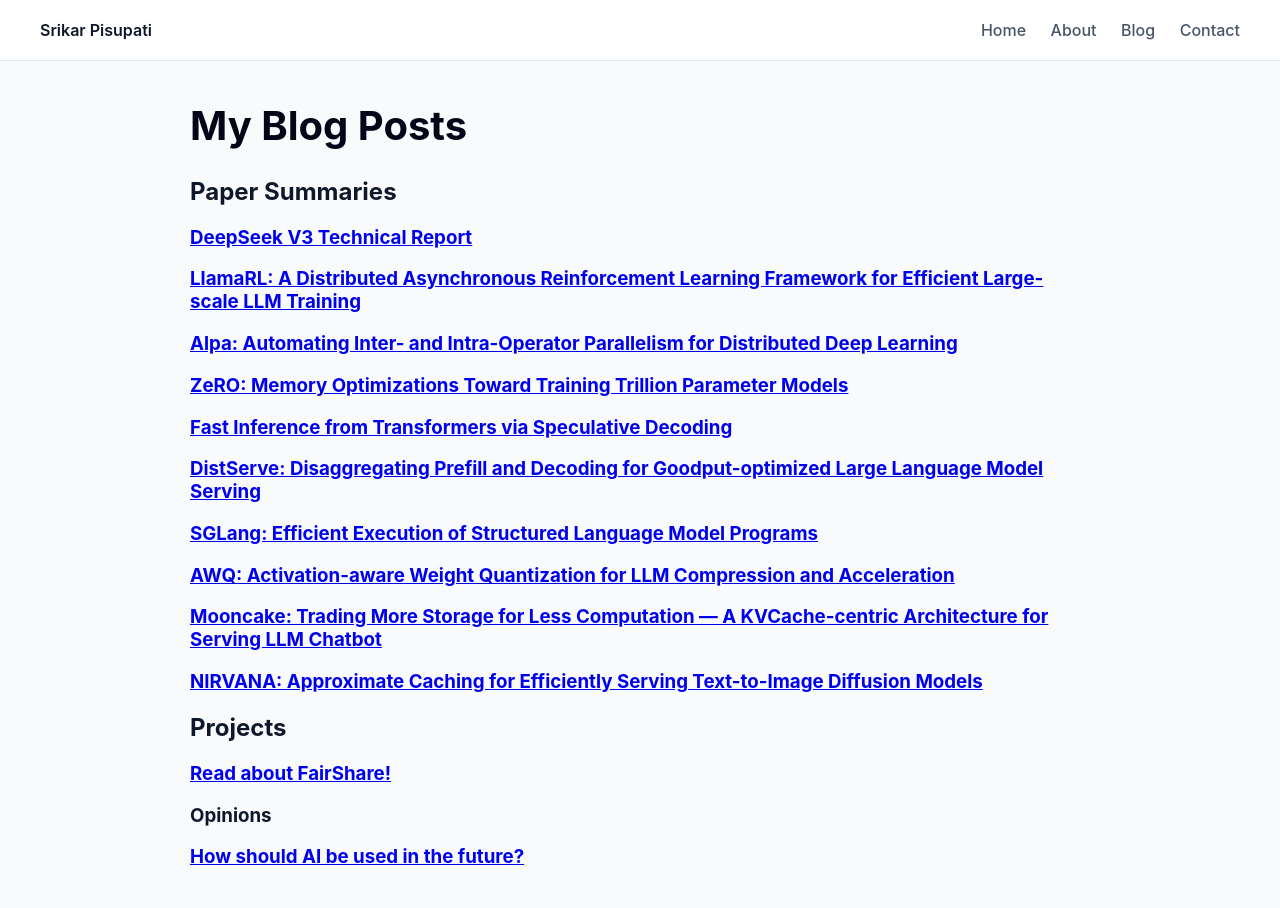
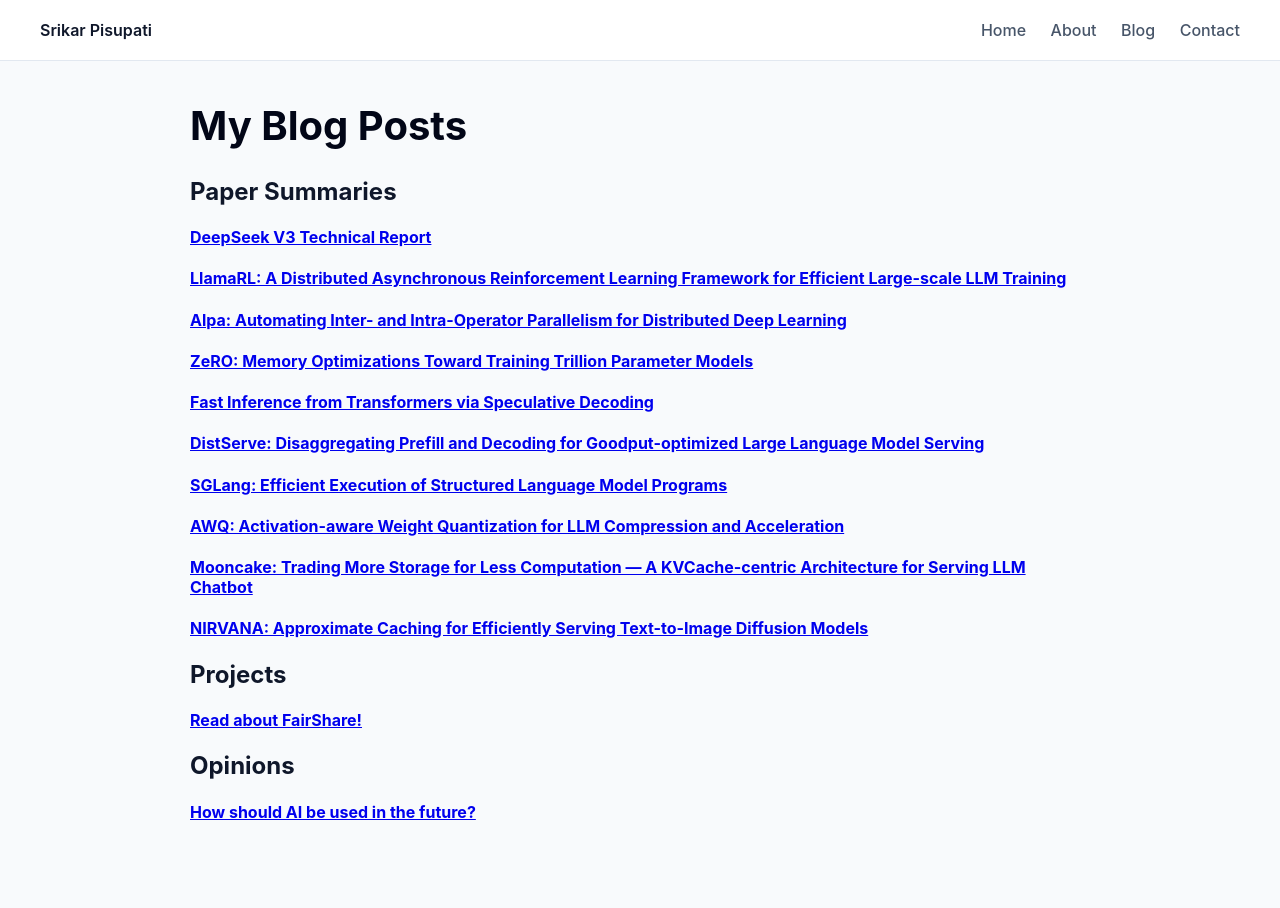
Before and after one commit to srikarpisupati/srikarpisupati.github.io, a Jekyll site: the page built from blog.md, in a window 1280 px wide. Built offline with Jekyll 4.4.1, drawn with Linux system fonts in a browser that asks for light colours.

Commit message:
Update blog.md

```diff
--- a/blog.md
+++ b/blog.md
@@ -6,18 +6,18 @@ permalink: /blog/
 
 # My Blog Posts
 ## Paper Summaries
-### [DeepSeek V3 Technical Report](papers/mlsys/498DeepSeek.md)
-### [LlamaRL: A Distributed Asynchronous Reinforcement Learning Framework for Efficient Large-scale LLM Training](papers/mlsys/LlamaRL.md)
-### [Alpa: Automating Inter- and Intra-Operator Parallelism for Distributed Deep Learning](papers/mlsys/Alpa.md)
-### [ZeRO: Memory Optimizations Toward Training Trillion Parameter Models](papers/mlsys/ZeRO.md)
-### [Fast Inference from Transformers via Speculative Decoding](papers/mlsys/SpeculativeDecoding.md)
-### [DistServe: Disaggregating Prefill and Decoding for Goodput-optimized Large Language Model Serving](papers/mlsys/DistServe.md)
-### [SGLang: Efficient Execution of Structured Language Model Programs](papers/mlsys/SGLang.md)
-### [AWQ: Activation-aware Weight Quantization for LLM Compression and Acceleration](papers/mlsys/AWQ.md)
-### [Mooncake: Trading More Storage for Less Computation — A KVCache-centric Architecture for Serving LLM Chatbot](papers/mlsys/Mooncake.md)
-### [NIRVANA: Approximate Caching for Efficiently Serving Text-to-Image Diffusion Models](papers/mlsys/NIRVANA.md)
+#### [DeepSeek V3 Technical Report](papers/mlsys/498DeepSeek.md)
+#### [LlamaRL: A Distributed Asynchronous Reinforcement Learning Framework for Efficient Large-scale LLM Training](papers/mlsys/LlamaRL.md)
+#### [Alpa: Automating Inter- and Intra-Operator Parallelism for Distributed Deep Learning](papers/mlsys/Alpa.md)
+#### [ZeRO: Memory Optimizations Toward Training Trillion Parameter Models](papers/mlsys/ZeRO.md)
+#### [Fast Inference from Transformers via Speculative Decoding](papers/mlsys/SpeculativeDecoding.md)
+#### [DistServe: Disaggregating Prefill and Decoding for Goodput-optimized Large Language Model Serving](papers/mlsys/DistServe.md)
+#### [SGLang: Efficient Execution of Structured Language Model Programs](papers/mlsys/SGLang.md)
+#### [AWQ: Activation-aware Weight Quantization for LLM Compression and Acceleration](papers/mlsys/AWQ.md)
+#### [Mooncake: Trading More Storage for Less Computation — A KVCache-centric Architecture for Serving LLM Chatbot](papers/mlsys/Mooncake.md)
+#### [NIRVANA: Approximate Caching for Efficiently Serving Text-to-Image Diffusion Models](papers/mlsys/NIRVANA.md)
 
 ## Projects
-### [Read about FairShare!](FairShare.md)
-### Opinions
-### [How should AI be used in the future?](AI4Business.md)
+#### [Read about FairShare!](FairShare.md)
+## Opinions
+#### [How should AI be used in the future?](AI4Business.md)
```
